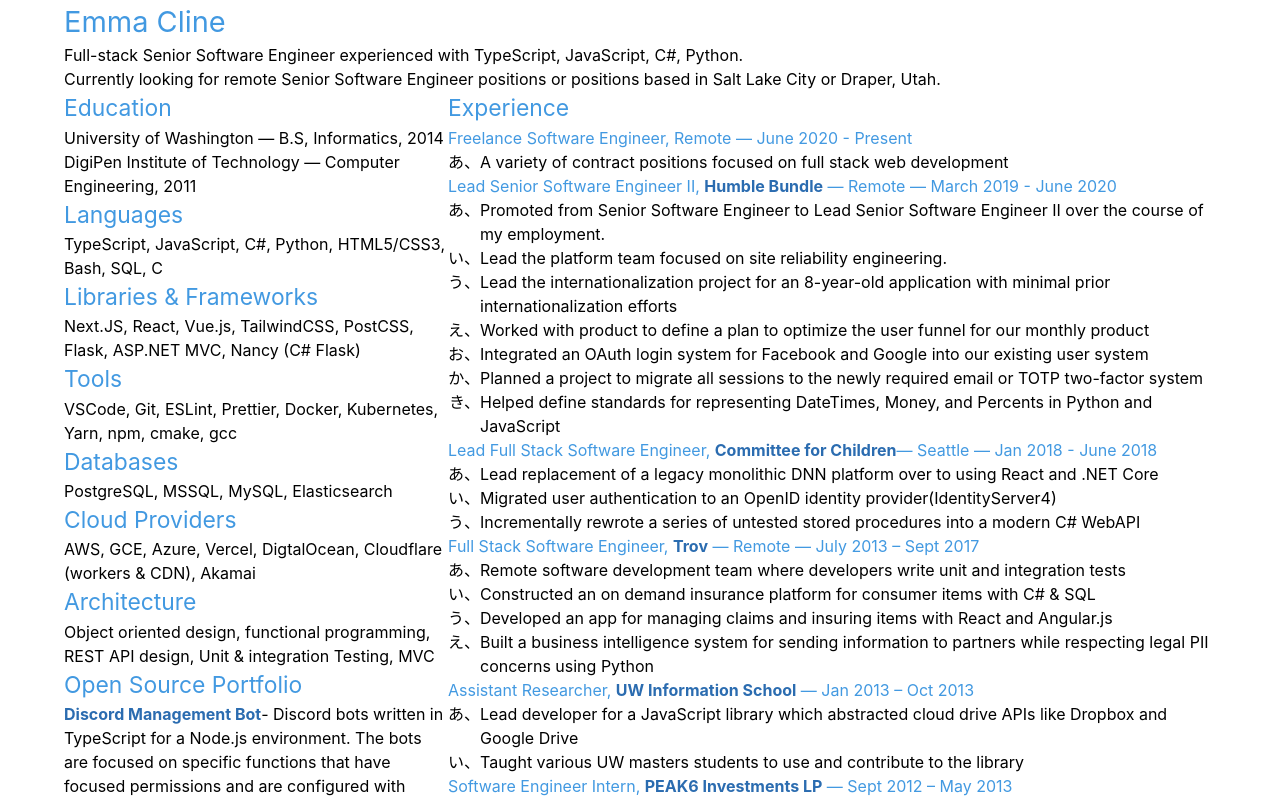
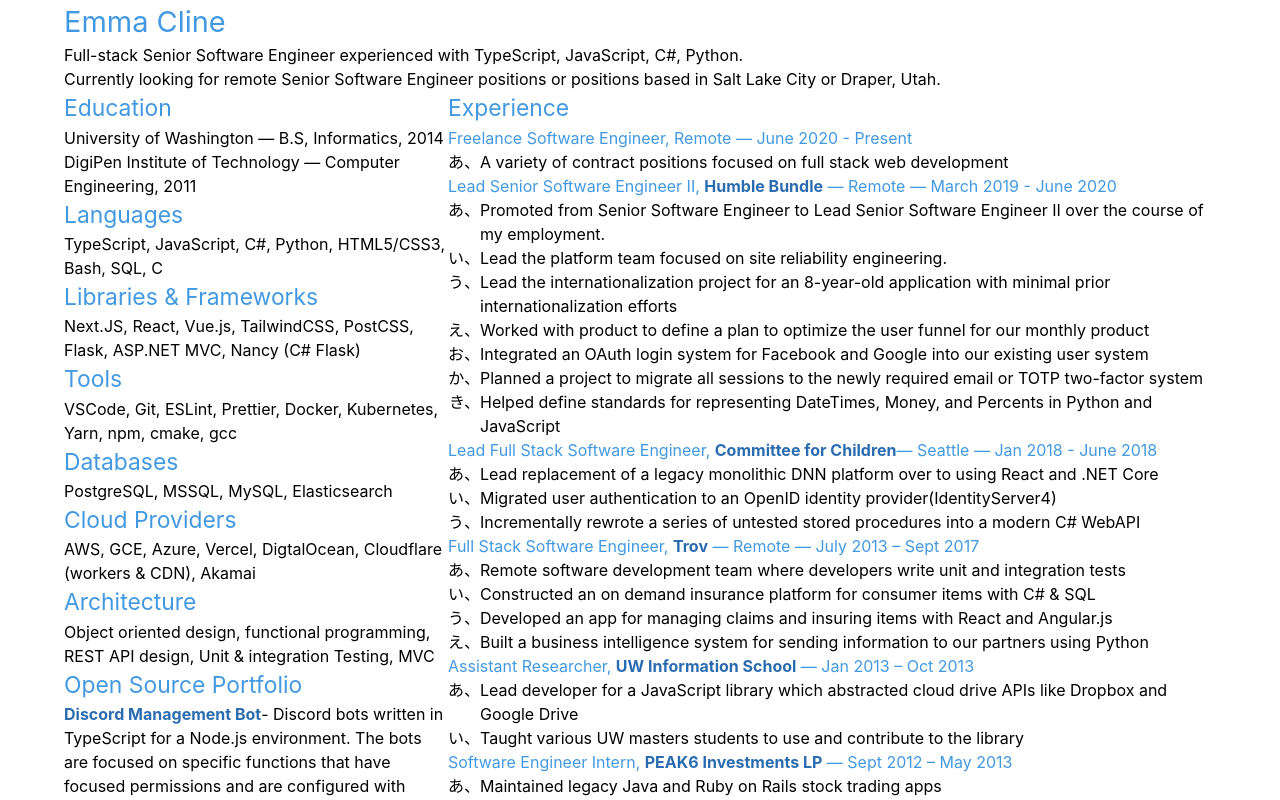
Before and after one commit to emmajsadams/personal-website, a Next.js app: page / in a window 1280 px wide. Shown: the top 800 px of the page. Built offline with nearby package versions, Linux system fonts and the light colour scheme.

Commit message:
Shorten python description

```diff
--- a/pages/index.tsx
+++ b/pages/index.tsx
@@ -174,7 +174,7 @@
 						</li>
 						<li>
 							Built a business intelligence system for sending information to
-							partners while respecting legal PII concerns using Python
+							our partners using Python
 						</li>
 					</ul>
 
```
